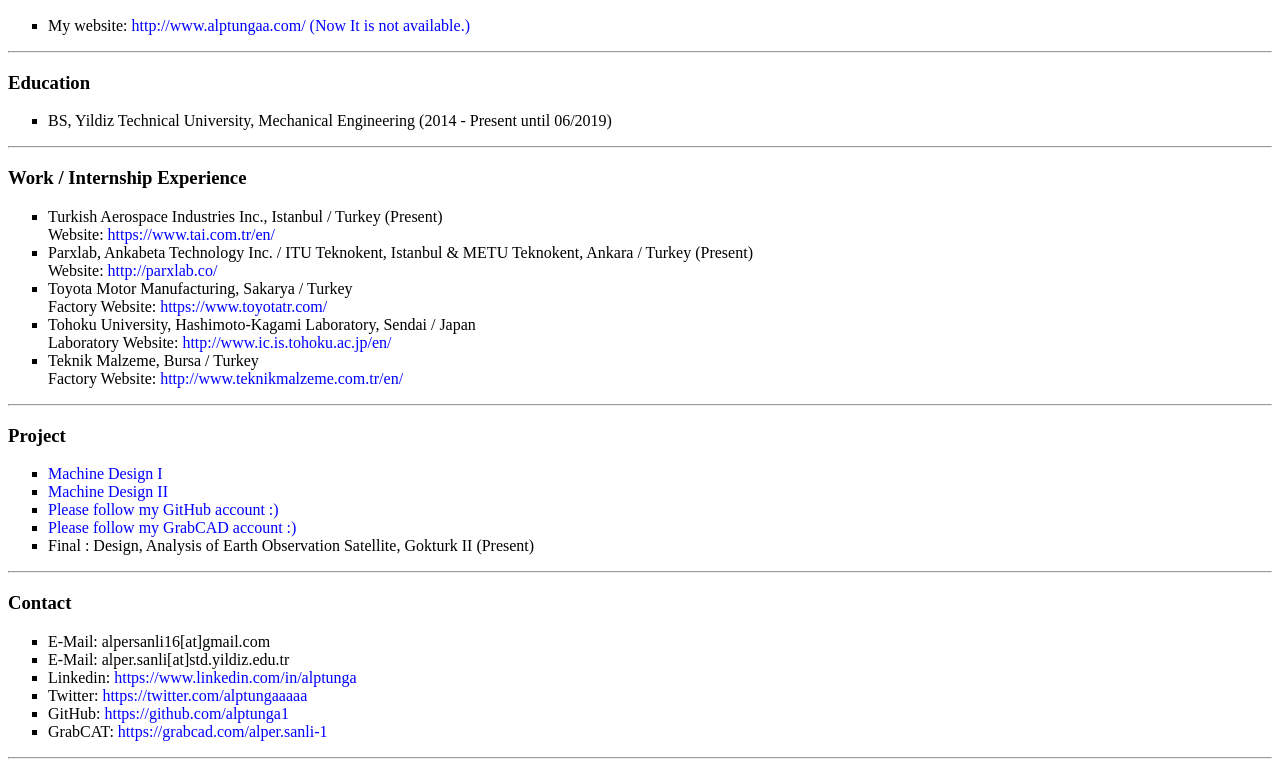
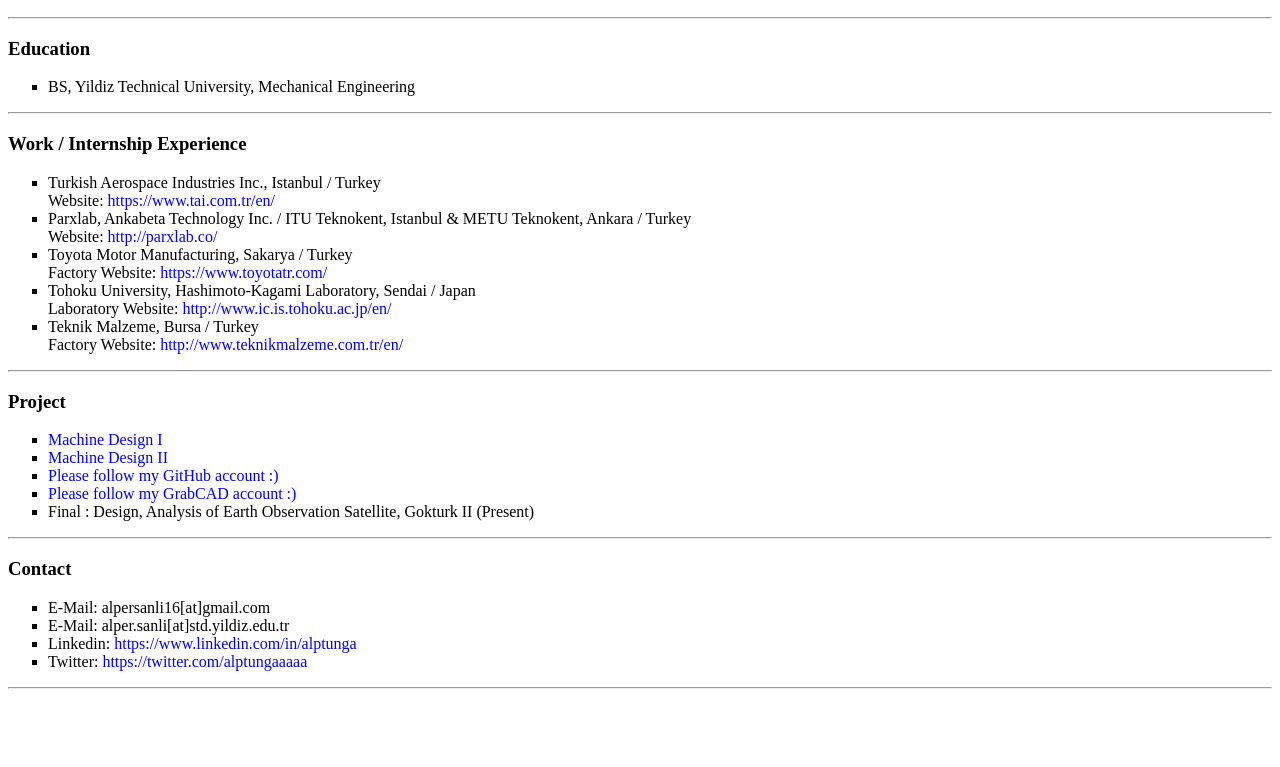
Before and after one commit to alpersanli/alpersanli.github.io-old, a plain HTML site: page index.html in a window 1280 px wide. Shown: the part 38-805 px from the top of the page. Drawn offline with Linux system fonts and the light colour scheme.

Commit message:
Update index.html

```diff
--- a/index.html
+++ b/index.html
@@ -1,24 +1,23 @@
 <html>
-<title>alptunga1.github.io</title>
+<title>alpersanli</title>
 <head>
 <link rel="icon" href="1111.png" type="image/x-icon"/>
 </head>
 <body>
 <h2>Alper Sanli</h2>
 <ul style="list-style-type:square">
-	<li>My website: <a style="text-decoration:none; color:blue;" href="http://www.alptungaa.com/" target="_blank">http://www.alptungaa.com/ (Now It is not available.)</a></li>
 </ul>
 <hr>
 <h3>Education</h3>
 <ul style="list-style-type:square">
-	<li>BS, Yildiz Technical University, Mechanical Engineering (2014 - Present until 06/2019)</li>
+	<li>BS, Yildiz Technical University, Mechanical Engineering </li>
 </ul>
 <hr>
 <h3>Work / Internship Experience</h3>
 <ul style="list-style-type:square">
-	<li>Turkish Aerospace Industries Inc., Istanbul / Turkey  (Present) </li>
+	<li>Turkish Aerospace Industries Inc., Istanbul / Turkey </li>
 	<l>Website: <a style="text-decoration:none; color:blue;" href="https://www.tai.com.tr/en/" target="_blank">https://www.tai.com.tr/en/</a></l>
-	<li>Parxlab, Ankabeta Technology Inc. / ITU Teknokent, Istanbul & METU Teknokent, Ankara / Turkey  (Present) </li>
+	<li>Parxlab, Ankabeta Technology Inc. / ITU Teknokent, Istanbul & METU Teknokent, Ankara / Turkey </li>
 	<l>Website: <a style="text-decoration:none; color:blue;" href="http://parxlab.co/" target="_blank">http://parxlab.co/</a></l>
 	<li>Toyota Motor Manufacturing, Sakarya / Turkey </li>
 	<l>Factory Website: <a style="text-decoration:none; color:blue;" href="https://www.toyotatr.com/" target="_blank">https://www.toyotatr.com/</a></l>
@@ -34,8 +33,7 @@
 	<li><a style="text-decoration:none; color:blue;" href="INVESTIGATION OF FUEL CELL MODELS AND CREEP EXPERIMENTS.pdf" target="_blank">Machine Design II</a></li>
 	<li><a style="text-decoration:none; color:blue;" href="https://github.com/alptunga1" target="_blank">Please follow my GitHub account :)</a></li>
 	<li><a style="text-decoration:none; color:blue;" href="https://grabcad.com/alper.sanli-1" target="_blank">Please follow my GrabCAD account :)</a></li>
-
-	<li>Final : Design, Analysis of Earth Observation Satellite, Gokturk II	(Present)</a></li>
+	<li>Final : Design, Analysis of Earth Observation Satellite, Gokturk II	(Present) </a></li>
 
 </ul>
 <hr>
@@ -45,8 +43,6 @@
 	<li>E-Mail: alper.sanli[at]std.yildiz.edu.tr</li>
 	<li>Linkedin: <a style="text-decoration:none; color:blue;" href="https://www.linkedin.com/in/alptunga" target="_blank">https://www.linkedin.com/in/alptunga</a></li>
 	<li>Twitter: <a style="text-decoration:none; color:blue;" href="https://twitter.com/alptungaaaaa" target="_blank">https://twitter.com/alptungaaaaa</a></li>
-	<li>GitHub: <a style="text-decoration:none; color:blue;" href="https://github.com/alptunga1" target="_blank">https://github.com/alptunga1</a></li>
-	<li>GrabCAT: <a style="text-decoration:none; color:blue;" href="https://grabcad.com/alper.sanli-1" target="_blank">https://grabcad.com/alper.sanli-1</a></li>
 </ul>
 <hr>
 </body>
```
